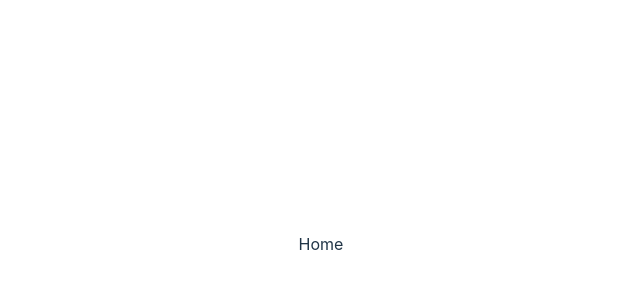
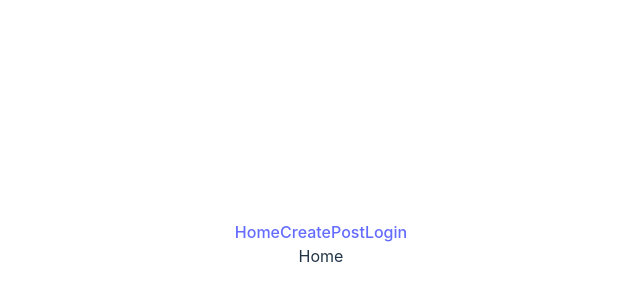
Before and after one commit to 0123takaokeita/blog_with_react_and_firebase, a React (Vite) app: page / in a window 1280 px wide. Shown: the part 156-456 px from the top of the page, without its empty margins (319-959 px from the left). Built offline with nearby package versions, Linux system fonts and the light colour scheme.

Commit message:
feat: navigationの追加

```diff
--- a/src/App.tsx
+++ b/src/App.tsx
@@ -5,10 +5,12 @@
 import CreatePost from './components/CreatePost';
 import Login      from './components/Login';
 import Logout     from './components/Logout';
+import Navbar     from './components/Navbar';
 
 function App() :ReactElement {
   return(
     <Router>
+      <Navbar />
       <Routes>
         <Route path="/" element={<Home /> }> </Route>
         <Route path="/createpost" element={<CreatePost /> }> </Route>
--- /dev/null
+++ b/src/components/Navbar.tsx
@@ -0,0 +1,14 @@
+import React from "react";
+import { Link } from "react-router-dom";
+
+const Navbar = () => {
+  return (
+      <nav>
+        <Link to='/'>Home</Link>
+        <Link to='/createpost'>CreatePost</Link>
+        <Link to='/login'>Login</Link>
+      </nav>
+  )
+};
+
+export default Navbar;
```
